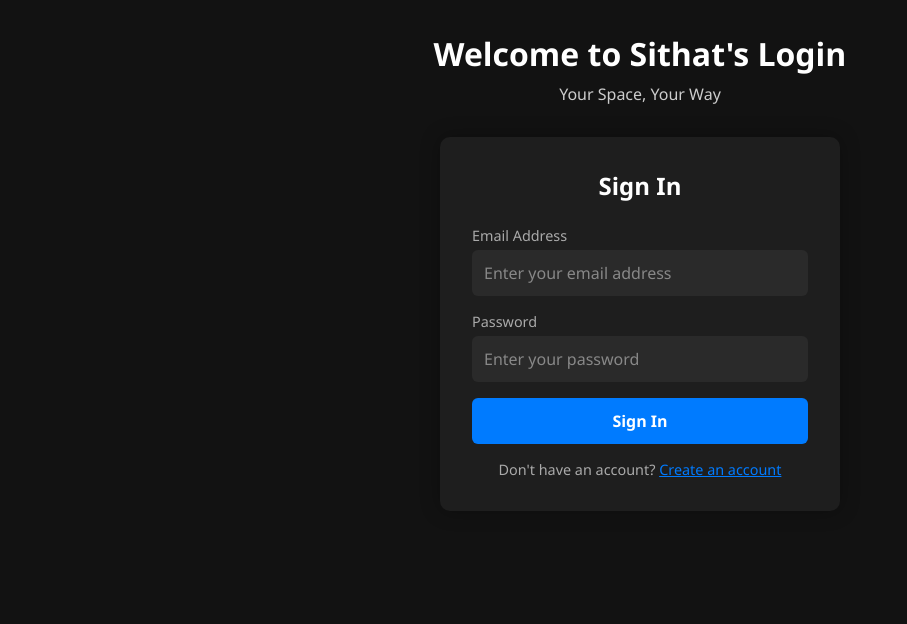
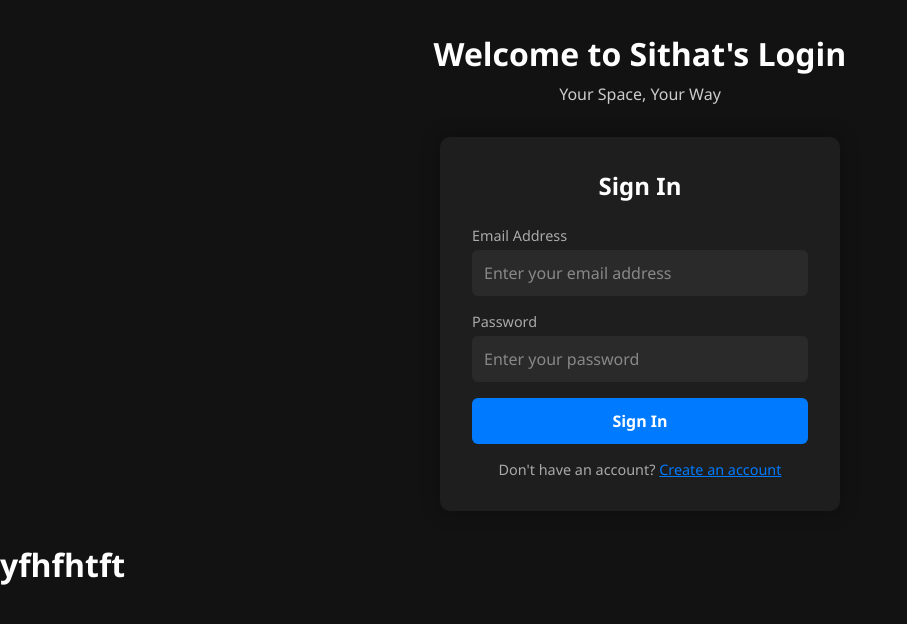
Before and after one commit to Sithat4u76/Our_project, a plain HTML site: page index.html in a window 1280 px wide. Shown: the whole page, without its empty margins (0-907 px from the left). Drawn offline with Linux system fonts and the light colour scheme.

Commit message:
Update index.html
hi

```diff
--- a/index.html
+++ b/index.html
@@ -42,6 +42,6 @@
     </div>
 
     <script src="js/login.js"></script>
-
+<h1>yfhfhtft</h1>
 </body>
 </html>
```
